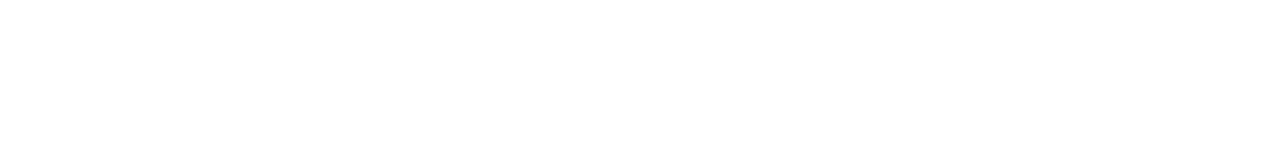
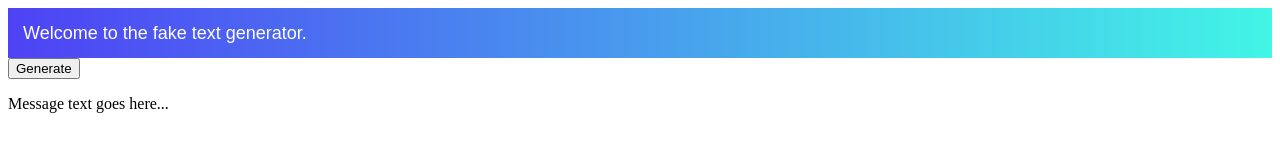
Before and after one commit to AdrianvanS/MessageGenerator, a plain HTML site: page index.html in a window 1280 px wide. Drawn offline with Linux system fonts and the light colour scheme.

Commit message:
Header styling changed.

```diff
--- a/index.html
+++ b/index.html
@@ -8,6 +8,12 @@
     <title>Document</title>
 </head>
 <body>
+    <div class="header">
+        <header>Welcome to the fake text generator.</header>
+    </div>
+
+    <button id="genButton" type="button">Generate</button>
+    <p>Message text goes here...</p>
 
 </body>
 </html>
--- a/style.css
+++ b/style.css
@@ -0,0 +1,12 @@
+header{
+    font-family: Arial, Helvetica, sans-serif;
+    font-size: large;
+    color: white;
+    margin: auto;
+    padding: 15px;
+}
+
+.header{
+    background: linear-gradient(to left, #42f5e6, #4e42f5);
+    height: 50px;
+}
```
